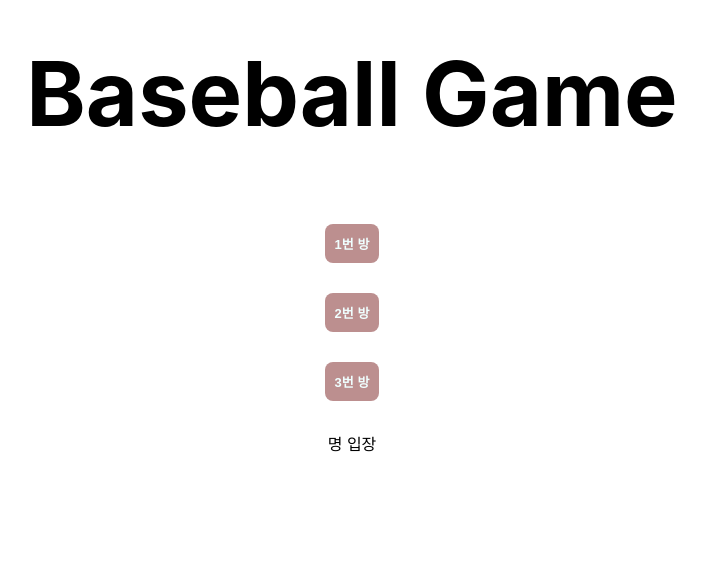
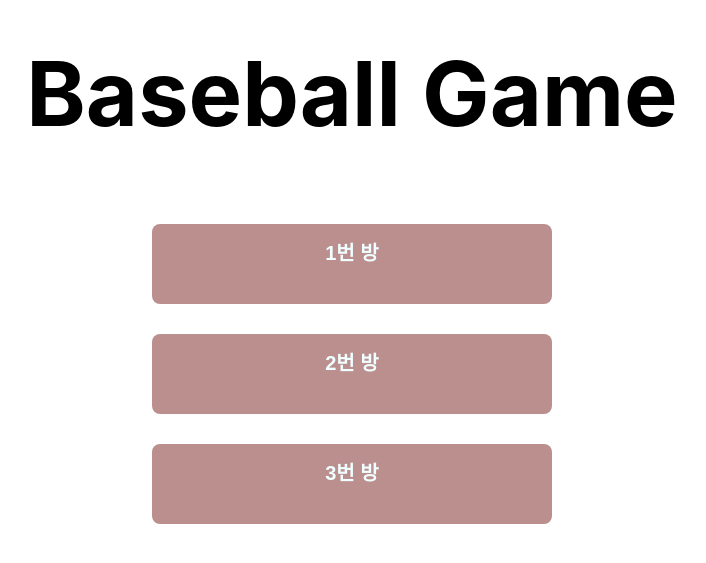
Before and after one commit to BANGWON-LEE/baseball_game, a React (Create React App) app in the folder game/: page / in a window 1280 px wide. Shown: the part 191-754 px from the top of the page, without its empty margins (288-994 px from the left). Built offline with nearby package versions, Linux system fonts and the light colour scheme; no server answers.

Commit message:
20230422 game room 선택할 때 각 room의 접속 인원을 보여주기 위해 css 추가 작업, 버튼 길이도 수정

```diff
--- a/game/src/styles/component.scss
+++ b/game/src/styles/component.scss
@@ -8,6 +8,54 @@
     flex-direction: column;
     justify-content: flex-start;
     margin: 0 auto;
+
+
+      .project-block{
+        width: 50%;
+        display: inline-grid;
+        position: absolute;
+        right: 25%;
+        &_user-cnt1{
+          // margin: 45px 0px 45px;
+          font-weight: bolder;
+          position: relative;
+          top: 47px;
+          width: 75px;
+          // left: 45%;
+          margin: 0 auto;
+          z-index: 2;
+          // margin-bottom: 40px;
+        }
+        &_user-cnt2{
+          // margin: 45px 0px 45px;
+          font-weight: bolder;
+          position: relative;
+          top: 135px;
+          width: 75px;
+          // left: 45%;
+          margin: 0 auto;
+          z-index: 2;
+          // margin-bottom: 40px;
+        }
+        &_user-cnt3{
+          // margin: 45px 0px 45px;
+          font-weight: bolder;
+          position: relative;
+          top: 225px;
+          width: 75px;
+          // left: 45%;
+          margin: 0 auto;
+          z-index: 2;
+          // margin-bottom: 40px;
+        }
+
+
+
+      }
+
+      .btn-block{
+        z-index: 1;
+      }
 
       .project_title{
         // text-align: center;
@@ -23,7 +71,7 @@
 
         &_change{
           margin-bottom: 30px;
-
+          // width: 250px;
 
           &_team_name{
             // display: inline-block;
@@ -38,6 +86,14 @@
             font-weight: 700;
             color: azure;
             padding: 10px;
+          }
+
+          .room-btn{
+            width: 400px;
+            height: 80px;
+            padding-bottom: 35px;
+            font-size: 20px;
+            cursor: pointer;
           }
 
         }
@@ -154,7 +210,7 @@
     margin: 0 auto;
       &_text{
         margin: 0 auto;
-        padding-left: 35%;
+        // padding-left: 35%;
       }
     }
 
@@ -179,7 +235,7 @@
         // display: inline-block;
         position: absolute;
         top: 4%;
-        left: 50%;
+        left: 45%;
         width: 210px;
         min-width: 10%;
         transform: translate(35%, 45%);
@@ -203,9 +259,9 @@
     }
 
     &_vs{
-      position: absolute;
+      // position: absolute;
       top: 10%;
-      left: 50%;
+      // left: 50%;
       transform: translate(50%, 50%);
     }
 
```
